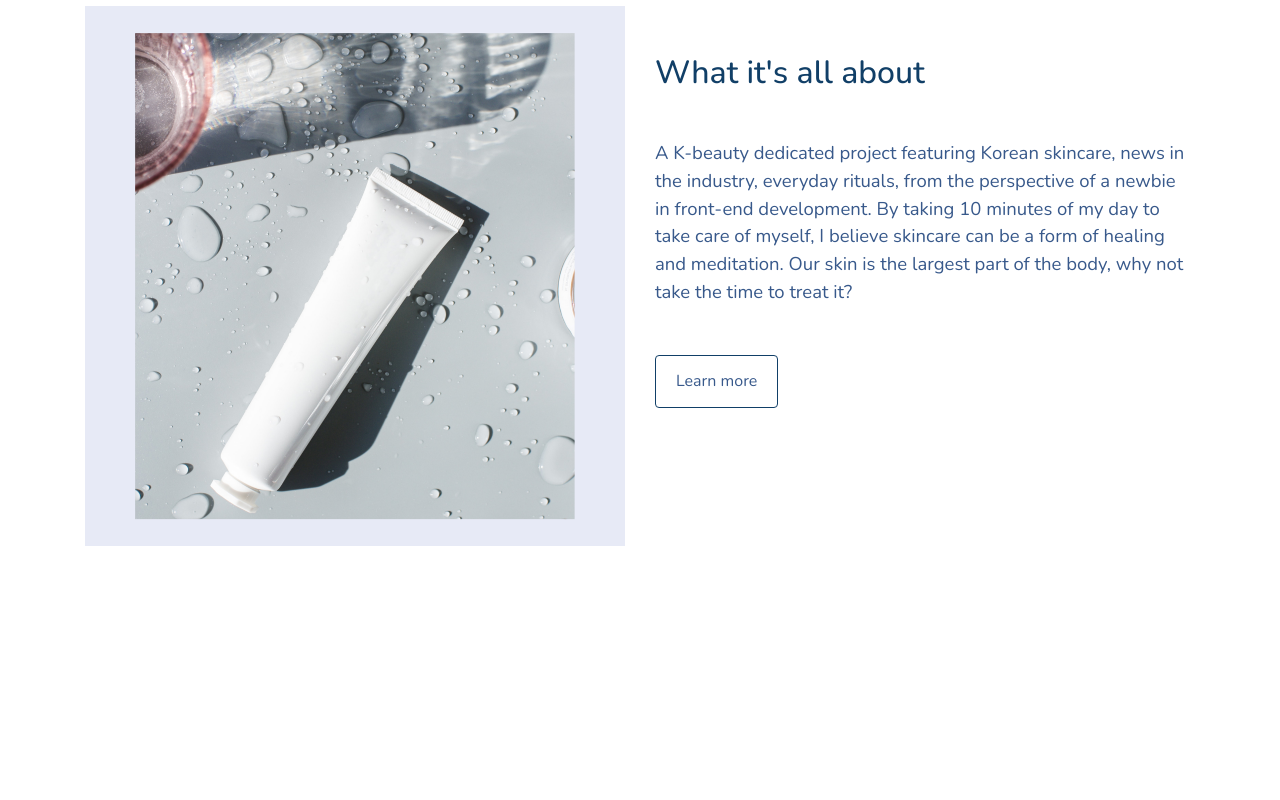
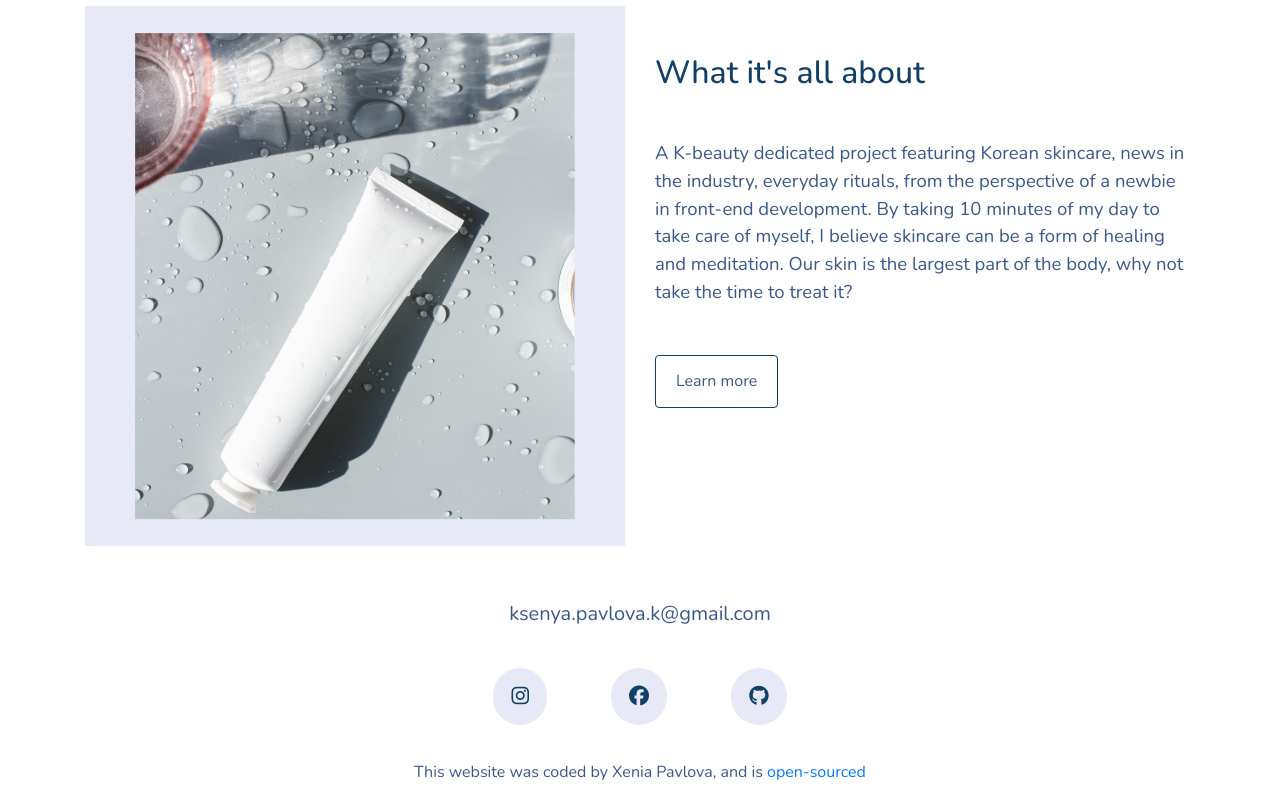
Before and after one commit to XENIAAPavlova/Thematic-website, a plain HTML site: page index.html in a window 1280 px wide. Shown: the part 600-1400 px from the top of the page. Before the commit the page ends 1194 px from the top, so only its background shows below. Drawn offline with nearby package versions, Linux system fonts and the light colour scheme.

Commit message:
Added footer

```diff
--- a/css/style.css
+++ b/css/style.css
@@ -90,6 +90,37 @@ p {
   padding: 120 60px;
 }
 
+.social-link a {
+  text-decoration: none;
+  margin: 0 30px;
+  color: var(--secondary-color);
+  background: var(--light-color);
+  padding: 15px 18px;
+  border-radius: 50px;
+  font-size: 20px;
+}
+
+.email-link a {
+  text-decoration: none;
+  font-family: var(--default-font-family);
+  font-size: 20px;
+  line-height: 2;
+  color: var(--branding-color);
+  cursor: pointer;
+}
+
+/* .closing {
+  background-color: var(--light-color);
+  text-align: center;
+  padding: 1px 5px;
+} */
+
+.open-source {
+  font-family: var(--default-font-family);
+  font-weight: 200;
+  font-size: 18.5px;
+}
+
 @media (max-width: 960px) {
   .project-description {
     padding: 0;
--- a/index.html
+++ b/index.html
@@ -4,34 +4,16 @@
     <meta charset="UTF-8" />
     <meta http-equiv="X-UA-Compatible" content="IE=edge" />
     <meta name="viewport" content="width=device-width, initial-scale=1.0" />
-    <meta
-      name="description"
-      content="Everything you need to know about the best Korean skincare roducts and routines"
-    />
-    <link
-      rel="stylesheet"
-      href="https://cdn.jsdelivr.net/npm/bootstrap@4.0.0/dist/css/bootstrap.min.css"
-      integrity="sha384-Gn5384xqQ1aoWXA+058RXPxPg6fy4IWvTNh0E263XmFcJlSAwiGgFAW/dAiS6JXm"
-      crossorigin="anonymous"
-    />
+    <meta name="description" content="Everything you need to know about the best Korean skincare roducts and routines" />
+    <link rel="stylesheet" href="https://cdn.jsdelivr.net/npm/bootstrap@4.0.0/dist/css/bootstrap.min.css" integrity="sha384-Gn5384xqQ1aoWXA+058RXPxPg6fy4IWvTNh0E263XmFcJlSAwiGgFAW/dAiS6JXm" crossorigin="anonymous" />
     <link rel="preconnect" href="https://fonts.googleapis.com" />
     <link rel="preconnect" href="https://fonts.gstatic.com" crossorigin />
     <link rel="preconnect" href="https://fonts.googleapis.com" />
     <link rel="preconnect" href="https://fonts.gstatic.com" crossorigin />
-    <link
-      href="https://fonts.googleapis.com/css2?family=Nunito:ital,wght@0,200;0,300;0,400;0,500;1,200;1,300;1,400&family=Rubik:ital,wght@0,300;0,400;0,500;1,300;1,400&display=swap"
-      rel="stylesheet"
-    />
+    <link href="https://fonts.googleapis.com/css2?family=Nunito:ital,wght@0,200;0,300;0,400;0,500;1,200;1,300;1,400&family=Rubik:ital,wght@0,300;0,400;0,500;1,300;1,400&display=swap" rel="stylesheet" />
     <link rel="stylesheet" href="css/style.css" />
-    <script
-      src="https://kit.fontawesome.com/1a5a779fb5.js"
-      crossorigin="anonymous"
-    ></script>
-    <script
-      src="https://cdn.jsdelivr.net/npm/bootstrap@5.1.3/dist/js/bootstrap.bundle.min.js"
-      integrity="sha384-ka7Sk0Gln4gmtz2MlQnikT1wXgYsOg+OMhuP+IlRH9sENBO0LRn5q+8nbTov4+1p"
-      crossorigin="anonymous"
-    ></script>
+    <script src="https://kit.fontawesome.com/1a5a779fb5.js" crossorigin="anonymous"></script>
+    <script src="https://cdn.jsdelivr.net/npm/bootstrap@5.1.3/dist/js/bootstrap.bundle.min.js" integrity="sha384-ka7Sk0Gln4gmtz2MlQnikT1wXgYsOg+OMhuP+IlRH9sENBO0LRn5q+8nbTov4+1p" crossorigin="anonymous"></script>
     <title>K-Beauty Enthusiast</title>
   </head>
   <body>
@@ -42,8 +24,7 @@
       <a href="#" class="btn btn-branding mt-3">Contact me</a>
     </div>
     <p class="text-center m-5 about-project">
-      A featured project which describes my passion for Korean skincare routine
-      and presents my skills as a front-end developer.
+      A featured project which describes my passion for Korean skincare routine and presents my skills as a front-end developer.
     </p>
     <div class="container">
       <div class="row mb-5">
@@ -54,17 +35,33 @@
           <div class="project-description">
             <h2 class="mb-5 mt-5">What it's all about</h2>
             <p class="mb-5 about-text">
-              A K-beauty dedicated project featuring Korean skincare, news in
-              the industry, everyday rituals, from the perspective of a newbie
-              in front-end development. By taking 10 minutes of my day to take
-              care of myself, I believe skincare can be a form of healing and
-              meditation. Our skin is the largest part of the body, why not take
-              the time to treat it?
+              A K-beauty dedicated project featuring Korean skincare, news in the industry, everyday rituals, from the perspective of a newbie in front-end development. By taking 10 minutes of my day to take care of myself, I believe
+              skincare can be a form of healing and meditation. Our skin is the largest part of the body, why not take the time to treat it?
             </p>
             <a href="#" class="btn btn-branding-outline">Learn more</a>
           </div>
         </div>
       </div>
     </div>
+    <footer>
+      <div class="closing">
+        <div class="text-center mt-5 closing">
+          <div class="email-link mb-5">
+            <a href="mailto:ksenya.pavlova.k@gmail.com">ksenya.pavlova.k@gmail.com </a>
+          </div>
+        </div>
+        <div class="social-link text-center">
+          <a href="https://www.instagram.com/ksenyaeaea/" target="blank" title="instagram"> <i class="fa-brands fa-instagram"></i></a>
+          <a href="https://www.facebook.com/ksenyaeaeaa.orlova" target="blank" title="facebook"><i class="fa-brands fa-facebook"></i></a>
+          <a href="https://github.com/XENIAAPavlova" target="blank" title="github"><i class="fa-brands fa-github"></i></a>
+        </div>
+        <div class="open-source">
+        <p class="mt-5 text-center">
+          This website was coded by Xenia Pavlova, and is
+          <a href="https://github.com/XENIAAPavlova/Week-4-Project" targer="-blank">open-sourced</a>
+        </p>
+        </div>
+      </div>
+    </footer>
   </body>
 </html>
```
